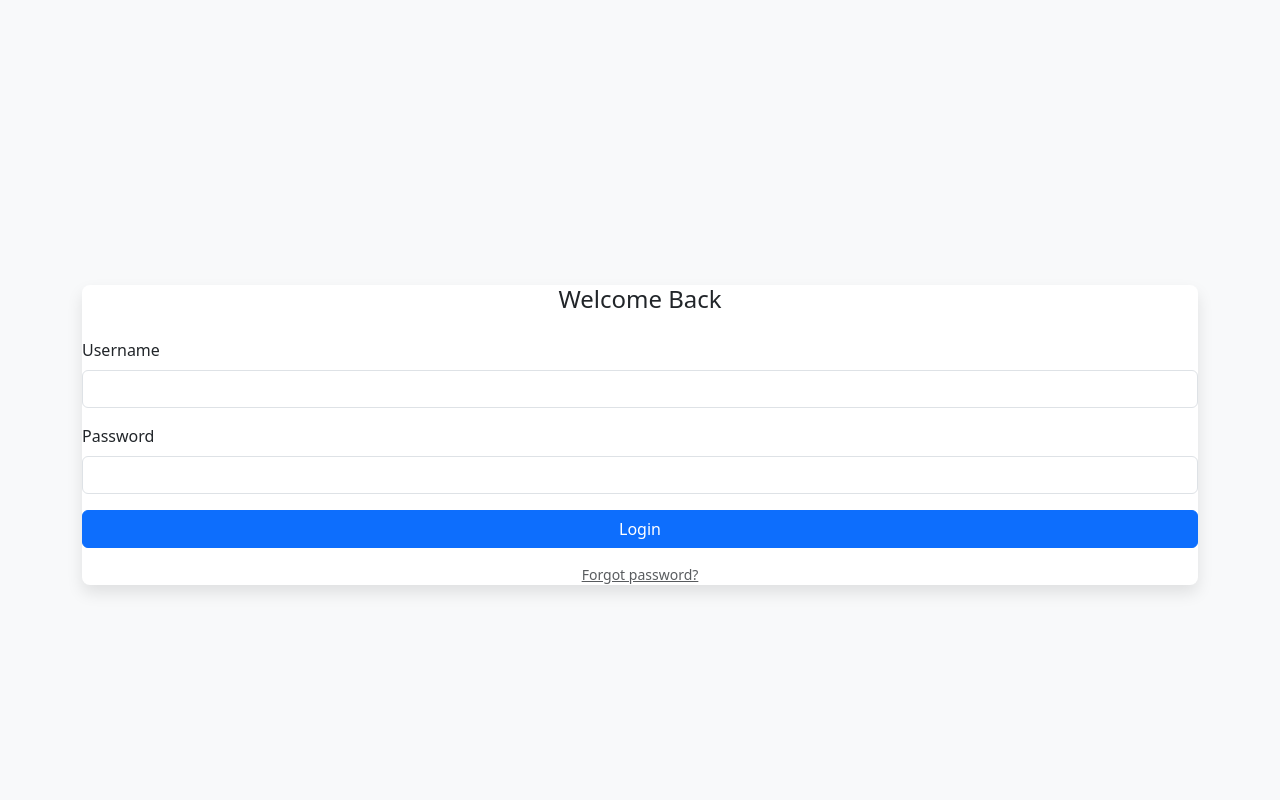
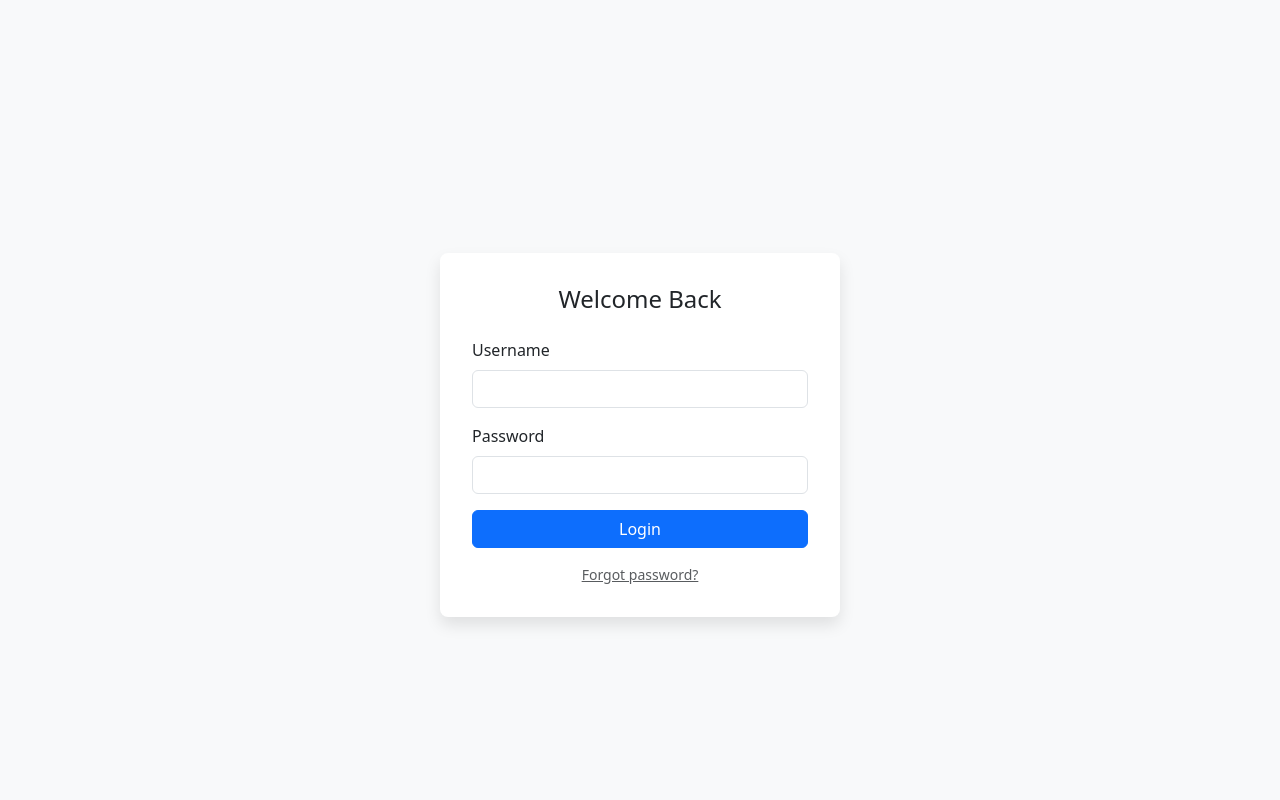
Before and after one commit to D3c3453d/reBBS, a Django app: page /auth/login/ in a window 1280 px wide. Run offline with Django 5.2, Linux system fonts and the light colour scheme.

Commit message:
fix: fixxed login page

```diff
--- a/src/infrastructure/web/templates/auth/login.html
+++ b/src/infrastructure/web/templates/auth/login.html
@@ -6,10 +6,8 @@
 
 {% block content %}
 <div class="fullscreen d-flex justify-content-center align-items-center">
-  <div class="auth-card w-100">
-    <div class="text-center mb-4">
-      <h2 class="h4">Welcome Back</h2>
-    </div>
+  <div class="auth-card">
+    <h4 class="text-center mb-4">Welcome Back</h4>
 
     {% if form.errors %}
     <div class="alert alert-danger">
--- a/src/infrastructure/web/templates/auth/signup.html
+++ b/src/infrastructure/web/templates/auth/signup.html
@@ -6,8 +6,8 @@
 
 {% block content %}
 <div class="fullscreen d-flex justify-content-center align-items-center">
-  <div class="auth-card w-100">
-    <h2 class="h4 text-center mb-4">Create Account</h2>
+  <div class="auth-card">
+    <h4 class="text-center mb-4">Create Account</h4>
     <form method="post" novalidate>
       {% csrf_token %}
       {% for field in form %}
--- a/src/infrastructure/web/templates/base.html
+++ b/src/infrastructure/web/templates/base.html
@@ -12,12 +12,13 @@
       --hover-shadow: 0 0.75rem 1.5rem rgba(0,0,0,0.15);
       --card-bg: #fff;
       --body-bg: #f8f9fa;
+      --padding-top: 70px;
     }
 
     body {
       background-color: var(--body-bg);
       min-height: 100vh;
-      padding-top: 70px;
+      padding-top: var(--padding-top);
     }
 
     .auth-card,
@@ -34,6 +35,12 @@
       box-shadow: var(--hover-shadow);
     }
 
+    .auth-card {
+      width: 100%;
+      padding: 2rem;
+      max-width: 400px;
+    }
+
     .nav-main {
       box-shadow: 0 2px 4px rgba(0,0,0,0.05);
     }
@@ -45,7 +52,7 @@
     }
 
     .fullscreen {
-      height: calc(100vh - 70px);
+      height: calc(100vh - var(--padding-top));
     }
   </style>
   {% block extra_css %}{% endblock %}
```
